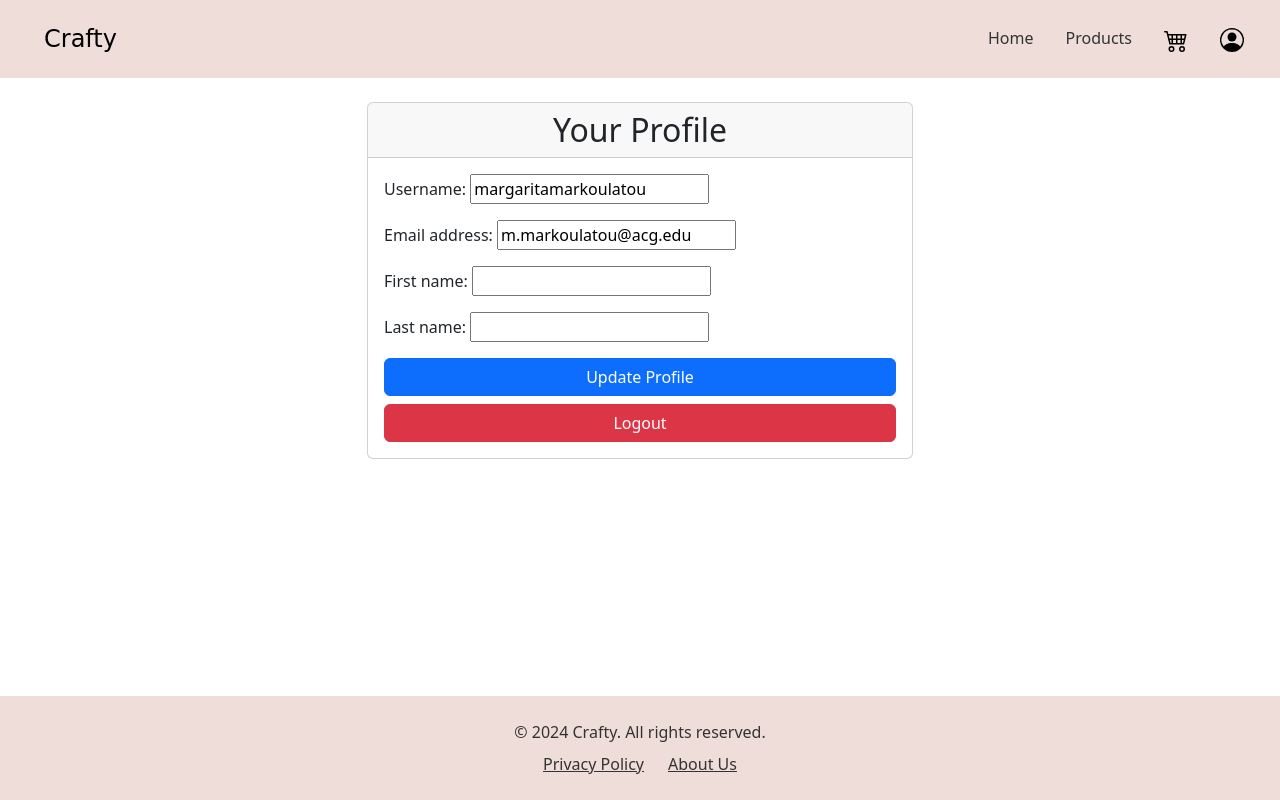
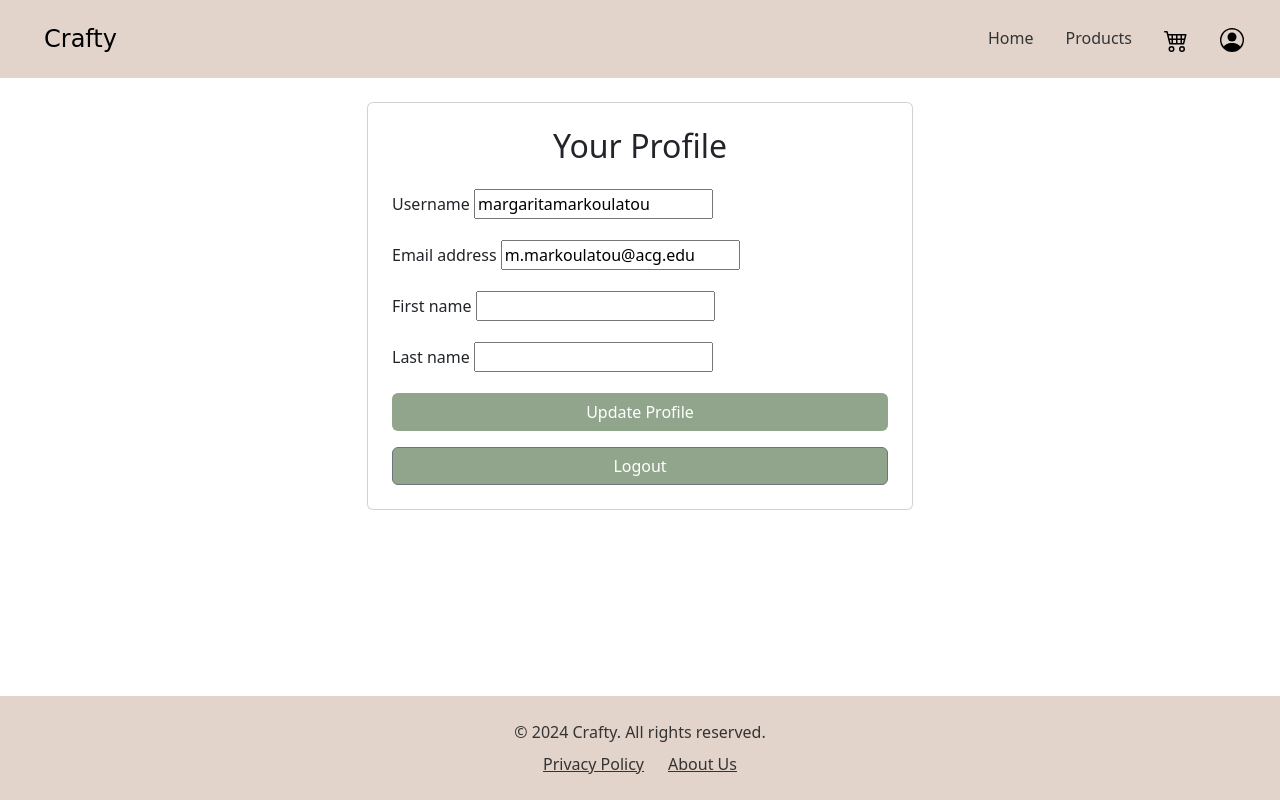
Before and after one commit to mrklt/ITC4214_InternetProgramming_Final, a Django app: page /registration/profile/ in a window 1280 px wide. Run offline with Django 4.2, Linux system fonts and the light colour scheme; a user stored in the database is signed in.

Commit message:
fixed css

```diff
--- a/home/static/home/styles.css
+++ b/home/static/home/styles.css
@@ -1,5 +1,5 @@
 .navbar {
-    background-color: #eeddd8 !important;
+    background-color: #e2d4cb !important;
     padding: 1rem !important;
 }
 
@@ -21,7 +21,7 @@
 }
 
 footer {
-    background-color: #eeddd8 !important;
+    background-color:  #e2d4cb !important;
     padding: 1rem !important;
 }
 
@@ -48,3 +48,30 @@ footer .list-inline-item a:hover {
 main {
     margin: 2rem;
 }
+
+/* Global button styles (excluding shopping cart, navbar, and search) */
+button:not(.navbar button):not(.search-button):not(.btn-danger),
+.btn:not(.navbar .btn):not(.search-button):not(.cart_button):not(.btn-danger) {
+    background-color: #91a58d !important;
+    color: #ffffff !important;
+    transition: all 0.3s ease;
+}
+
+/* Hover styles */
+button:not(.navbar button):not(.search-button):not(.btn-danger):hover,
+.btn:not(.navbar .btn):not(.search-button):not(.cart_button):not(.btn-danger):hover {
+    transform: scale(1.02);
+    background-color: #b6b6a3 !important;
+}
+
+
+/* Card hover effect */
+.card:not(.register-card):not(.team-card) {
+    transition: transform 0.3s ease, box-shadow 0.3s ease;
+}
+
+.card:not(.register-card):not(.team-card):hover {
+    transform: scale(1.05); /* Slight zoom effect */
+    box-shadow: 0 4px 8px rgba(0, 0, 0, 0.2); /* Enhanced shadow on hover */
+    background-color: #fbf7f3;
+}
--- a/home/templates/home/navbar.html
+++ b/home/templates/home/navbar.html
@@ -10,7 +10,11 @@
                 <li class="nav-item"><a class="nav-link" href="{% url 'home' %}">Home</a></li>
                 <li class="nav-item"><a class="nav-link" href="{% url 'products' %}">Products</a></li>
                 <li class="nav-item"><a class="nav-link" href="{% url 'shopping_cart' %}"><img src="{% static 'home/images/cart.svg' %}" alt="Shopping Cart" height="24"></a></li>
-                <li class="nav-item"><a class="nav-link" href="{% url 'registration' %}"><img src="{% static 'home/images/login.svg' %}" alt="Registration" height="24"></a></li>
+                {% if user.is_authenticated %}
+                    <li class="nav-item"><a class="nav-link" href="{% url 'profile' %}"><img src="{% static 'home/images/login.svg' %}" alt="Profile" height="24"></a></li>
+                {% else %}
+                    <li class="nav-item"><a class="nav-link" href="{% url 'registration' %}"><img src="{% static 'home/images/login.svg' %}" alt="Registration" height="24"></a></li>
+                {% endif %}
             </ul>
         </div>
     </div>
--- a/products/templates/products/product_detail.html
+++ b/products/templates/products/product_detail.html
@@ -21,7 +21,7 @@
                     <span class="input-group-text">Quantity</span>
                     <input type="number" name="quantity" class="form-control" value="1" min="1" max="10">
                 </div>
-                <button type="submit" class="btn btn-primary btn-lg">
+                <button type="submit" class="btn btn-lg" style="background-color: #a5a58d; color: #ffffff;">
                     <i class="fas fa-shopping-cart me-2"></i>Add to Cart
                 </button>
                 <input type="hidden" name="redirect_to" value="{% url 'shopping_cart' %}">
--- a/ratings/templates/ratings/index.html
+++ b/ratings/templates/ratings/index.html
@@ -40,7 +40,7 @@
             <!-- Review Form -->
             <form class="review-form mt-3" style="display: none;">
                 <textarea class="form-control mb-2" placeholder="Write your review..."></textarea>
-                <button type="submit" class="btn btn-primary">Submit Review</button>
+                <button type="submit" class="btn " style="background-color: #ccd5ae;">Submit Review</button>
             </form>
             {% endif %}
         </div>
--- a/registration/templates/registration/profile.html
+++ b/registration/templates/registration/profile.html
@@ -5,32 +5,22 @@
 <div class="container mt-4">
     <div class="row justify-content-center">
         <div class="col-md-6">
-            <div class="card">
-                <div class="card-header">
-                    <h2 class="text-center mb-0">Your Profile</h2>
-                </div>
-                <div class="card-body">
+            <div class="card p-4 register-card">
+                <h2 class="text-center mb-4">Your Profile</h2>
                 <form method="post">
                     {% csrf_token %}
                     {% for field in form %}
-                            <div class="form-group mb-3">
-                                {{ field.label_tag }}
+                    <div class="mb-3">
+                        <label class="form-label">{{ field.label }}</label>
+                        {{ field.errors }}
                         {{ field }}
-                                {% if field.errors %}
-                                    {% for error in field.errors %}
-                                        <small class="text-danger">{{ error }}</small>
-                                    {% endfor %}
-                                {% endif %}
                     </div>
                     {% endfor %}
-                        <div class="d-grid gap-2">
-                            <button type="submit" class="btn btn-primary">Update Profile</button>
-                            <a href="{% url 'logout' %}" class="btn btn-danger">Logout</a>
-                        </div>
+                    <button type="submit" class="btn w-100 mb-3" style="background-color: #a5a58d; color: #ffffff;">Update Profile</button>
+                    <a href="{% url 'logout' %}" class="btn btn-secondary w-100">Logout</a>
                 </form>
             </div>
         </div>
     </div>
 </div>
-</div>
 {% endblock %}
--- a/registration/templates/registration/register.html
+++ b/registration/templates/registration/register.html
@@ -22,7 +22,7 @@
                     </div>
                     {% endfor %}
 
-                    <button type="submit" class="btn btn-primary w-100 mb-3">Sign Up</button>
+                    <button type="submit" class="btn w-100 mb-3" style="background-color: #a5a58d; color: #ffffff;">Sign Up</button>
 
                     <p class="text-center mb-0">
                         Already have an account?
--- a/shopping_cart/templates/shopping_cart/index.html
+++ b/shopping_cart/templates/shopping_cart/index.html
@@ -44,7 +44,7 @@
                                 <td>
                                     <form action="{% url 'remove_from_cart' item.id %}" method="POST" style="display: inline;">
                                         {% csrf_token %}
-                                        <button type="submit" class="btn btn-sm btn-danger">
+                                        <button type="submit" class="delete_button btn btn-sm btn-danger">
                                             <i class="fas fa-trash"></i>
                                         </button>
                                     </form>
@@ -63,14 +63,14 @@
                 </div>
 
                 <div class="d-flex justify-content-between mt-4">
-                    <a href="{% url 'products' %}" class="btn btn-secondary">
+                    <a href="{% url 'products' %}" class="cart_button btn btn-secondary">
                         <i class="fas fa-arrow-left me-2"></i>Continue Shopping
                     </a>
                 </div>
             {% else %}
                 <div class="text-center my-5">
                     <p>Your cart is empty</p>
-                    <a href="{% url 'products' %}" class="btn btn-primary">
+                    <a href="{% url 'products' %}" class="btn ">
                         <i class="fas fa-shopping-cart me-2"></i>Start Shopping
                     </a>
                 </div>
```
Also changed, not shown: home/templates/home/index.html (+8 -8 lines), products/templates/products/index.html (+4 -4 lines), registration/templates/registration/login.html (+4 -4 lines), db.sqlite3. Lines whose indentation alone changed are shown as unchanged.
